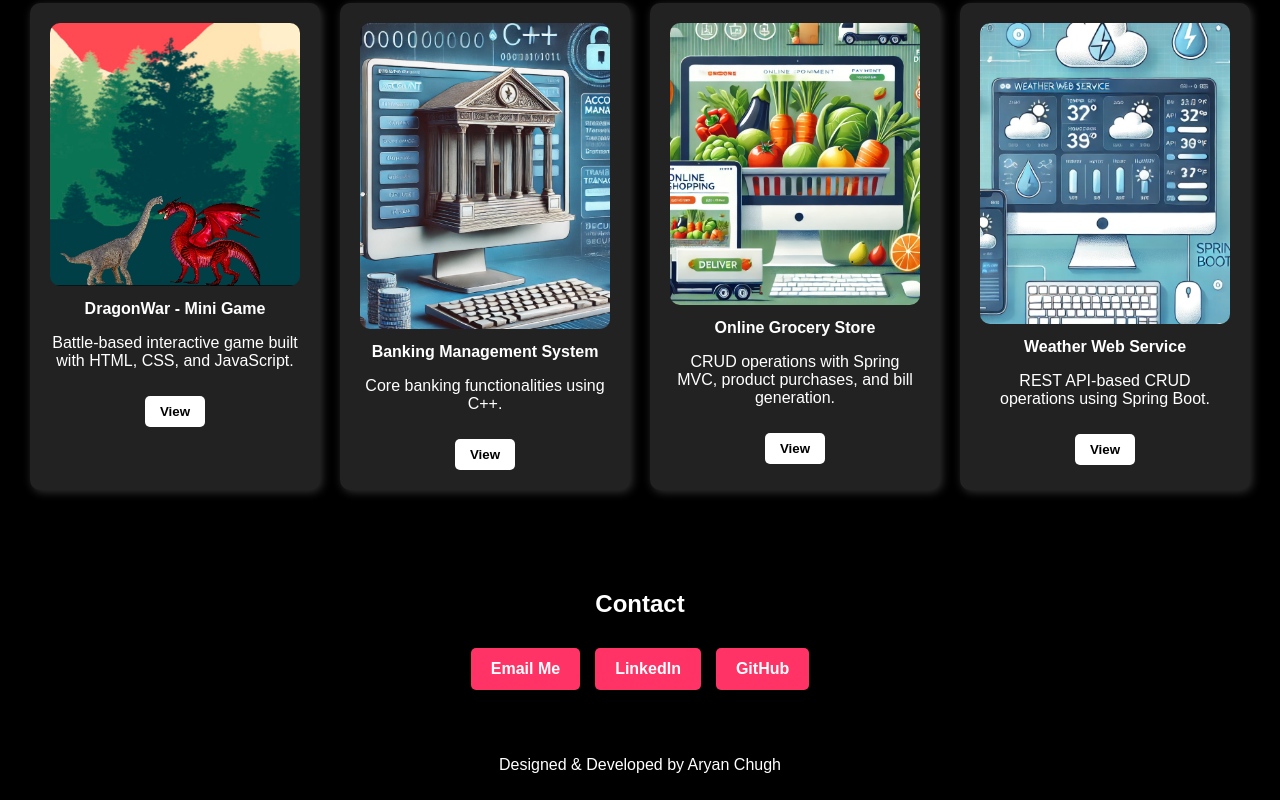
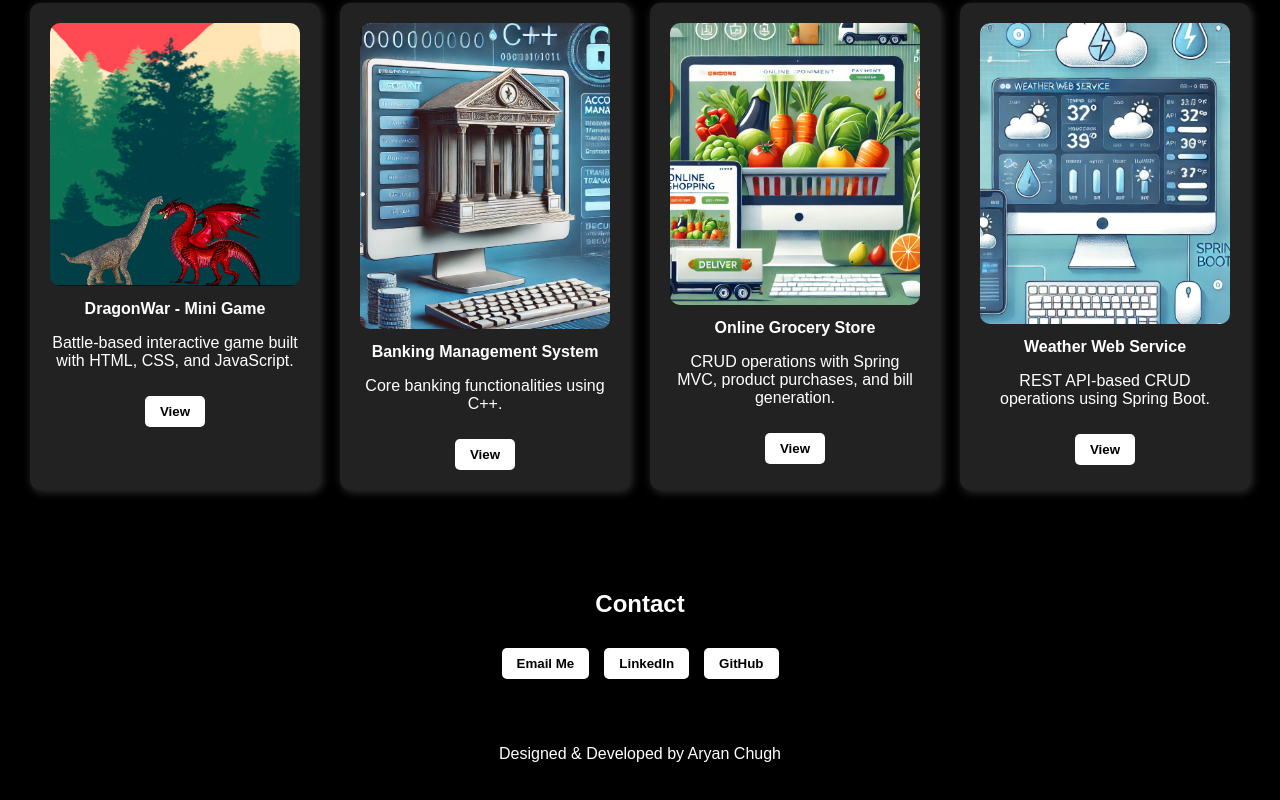
Before and after one commit to aryanabhi12/MyPortfolio, a plain HTML site: page index.html in a window 1280 px wide. Shown: the part 1280-2080 px from the top of the page. Drawn offline with Linux system fonts and the light colour scheme.

Commit message:
Update style.css..

```diff
--- a/style.css
+++ b/style.css
@@ -15,7 +15,7 @@ nav {
   padding: 20px 50px;
   background: black;
   position: fixed;
-  width: 90%;
+  width: 80%;
   top: 0;
 }
 
@@ -157,19 +157,18 @@ a:hover {
 }
 
 .contact-btn {
-  display: inline-block;
-  padding: 12px 20px;
-  background-color: #ff3366;
-  color: white;
-  font-size: 16px;
+  padding: 8px 15px;
+  background-color: white;
+  color: black;
+  border: none;
+  border-radius: 5px;
+  cursor: pointer;
   font-weight: bold;
-  text-decoration: none;
-  border-radius: 5px;
-  transition: background 0.3s ease-in-out, transform 0.2s ease-in-out;
+  transition: background-color 0.3s ease-in-out, transform 0.2s ease-in-out;
 }
 
 .contact-btn:hover {
-  background-color: #d75a4a;
+  background-color: gray;
   transform: scale(1.1);
 }
 
```
